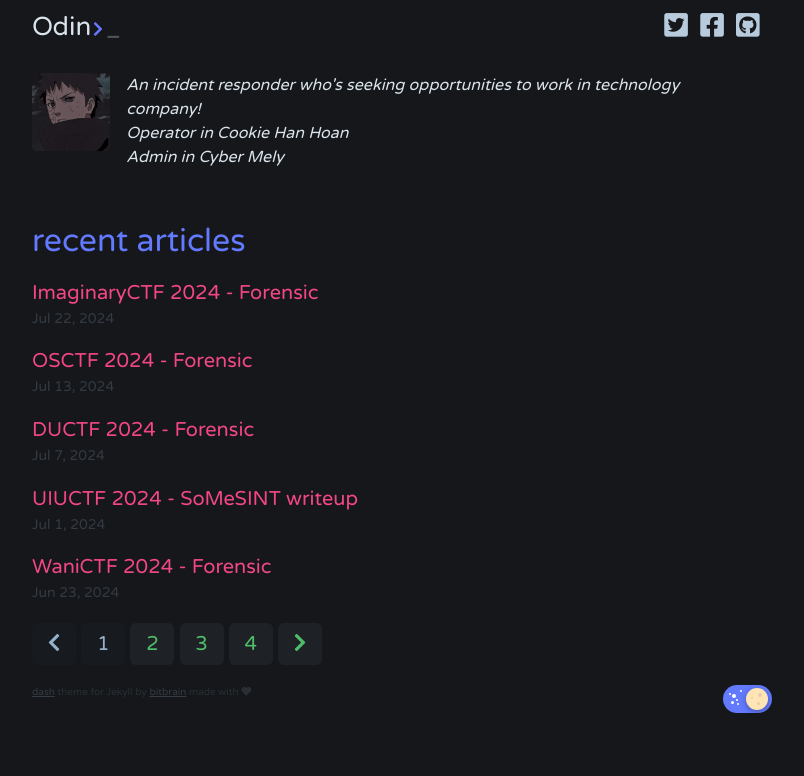
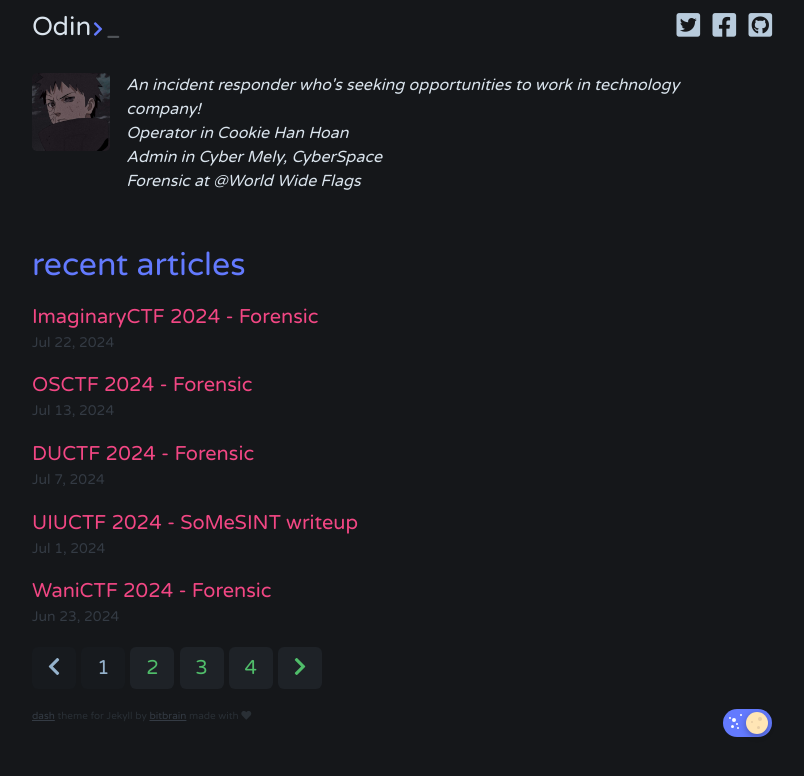
Before and after one commit to odintheprotector/odintheprotector.github.io, a Jekyll site: the page built from index.html, in a window 1280 px wide. Shown: the top 776 px of the page, without its empty margins (238-1042 px from the left). Built offline with Jekyll 4.4.1, drawn with Linux system fonts in a browser that asks for light colours; nearby versions of some CDN libraries; the list of posts is cut into pages by our own code.

Commit message:
Update _config.yml

```diff
--- a/_config.yml
+++ b/_config.yml
@@ -3,7 +3,8 @@
 description: > # this means to ignore newlines until "show_exerpts:"
   An incident responder who's seeking opportunities to work in technology company!
   <br/>Operator in Cookie Han Hoan
-  <br/>Admin in Cyber Mely
+  <br/>Admin in Cyber Mely, CyberSpace
+  <br/>Forensic at @World Wide Flags
 show_excerpts: false # set to true to show excerpts on the homepage
 
 paginate: 5
@@ -32,9 +33,6 @@
     - url: https://github.com/odintheprotector
       icon: github-square
       color: purple
-    - url: https://discordapp.com/users/750547477085814792
-      icon: discord-square
-      color: pink
 
   # wether the author box should be displayed
   show_author: true
```
